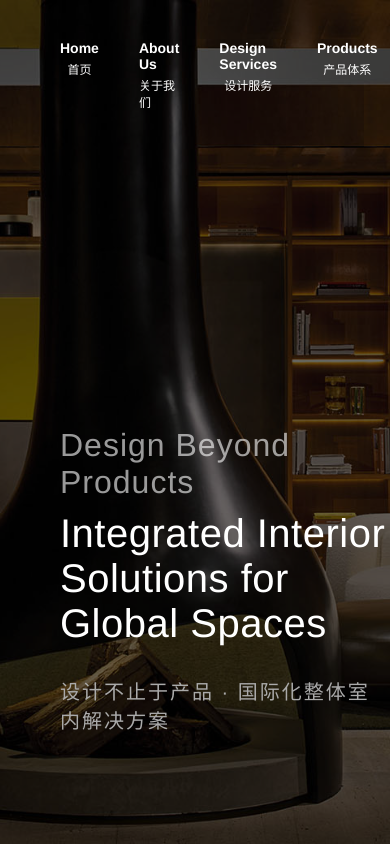
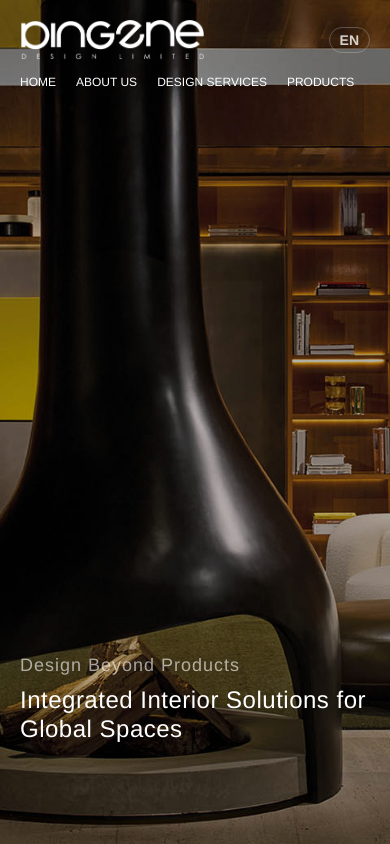
Before and after one commit to ouyangzihong/bingzhe-web-os, a Vue app: page / in a window 390 px wide. Built offline with nearby package versions, Linux system fonts and the light colour scheme.

Commit message:
国际化和手机端适配

```diff
--- a/package.json
+++ b/package.json
@@ -11,6 +11,7 @@
     "core-js": "^3.8.3",
     "gsap": "^3.14.2",
     "vue": "^2.6.14",
+    "vue-i18n": "^8.28.2",
     "vue-router": "^3.6.5"
   },
   "devDependencies": {
--- a/src/components/common/TheNavbar.vue
+++ b/src/components/common/TheNavbar.vue
@@ -6,20 +6,19 @@
 
     <div class="menu-items">
       <div
-        v-for="(item, index) in menuList"
+        v-for="(item, index) in menuKeys"
         :key="index"
         class="menu-item"
         @mouseenter="hoverItem()"
         @mouseleave="resetItem()"
       >
-        <span class="en">{{ item.en }}</span>
-        <span class="cn">{{ item.cn }}</span>
+        <span class="menu-text">{{ $t(`navbar.${item.key}`) }}</span>
         <div class="underline"></div>
       </div>
     </div>
 
-    <div class="lang-switch">
-      <span>EN / CN</span>
+    <div class="lang-switch" @click="toggleLanguage">
+      <span>{{ currentLangLabel }}</span>
     </div>
   </nav>
 </template>
@@ -29,42 +28,39 @@ import gsap from 'gsap';
 
 export default {
   name: 'TheNavbar',
-  // 1. 接收父组件传来的控制信号
   props: {
-    isVisible: {
-      type: Boolean,
-      default: true
-    }
+    isVisible: { type: Boolean, default: true }
   },
   data() {
     return {
-      menuList: [
-        { en: 'Home', cn: '首页', path: '/' },
-        { en: 'About Us', cn: '关于我们', path: '/about' },
-        { en: 'Design Services', cn: '设计服务', path: '/services' },
-        { en: 'Products', cn: '产品体系', path: '/products' },
-        { en: 'Projects', cn: '项目案例', path: '/projects' },
-        { en: 'Industries', cn: '行业应用', path: '/industries' },
-        { en: 'Contact', cn: '联系我们', path: '/contact' }
+      menuKeys: [
+        { key: 'home', path: '/' },
+        { key: 'about', path: '/about' },
+        { key: 'services', path: '/services' },
+        { key: 'products', path: '/products' },
+        { key: 'projects', path: '/projects' },
+        { key: 'industries', path: '/industries' },
+        { key: 'contact', path: '/contact' }
       ]
     };
   },
+  computed: {
+    currentLangLabel() {
+      return this.$i18n.locale === 'en' ? 'EN' : 'CN';
+    }
+  },
   mounted() {
-    // 2. 优化入场动画
     gsap.from(this.$refs.navbar, {
-      y: -100,
-      opacity: 0,
-      duration: 1,
-      ease: 'power3.out',
-      delay: 0.5,
-      // 关键：动画结束后清除 GSAP 设置的样式，把控制权还给 CSS
-      // 这样下面的 .navbar-hidden 才能生效
-      onComplete: () => {
-        gsap.set(this.$refs.navbar, { clearProps: 'all' });
-      }
+      y: -100, opacity: 0, duration: 1, ease: 'power3.out', delay: 0.5,
+      onComplete: () => { gsap.set(this.$refs.navbar, { clearProps: 'all' }); }
     });
   },
   methods: {
+    toggleLanguage() {
+      const newLang = this.$i18n.locale === 'en' ? 'zh' : 'en';
+      this.$i18n.locale = newLang;
+      localStorage.setItem('app-language', newLang);
+    },
     hoverItem() {},
     resetItem() {}
   }
@@ -77,7 +73,7 @@ export default {
 .navbar {
   display: flex;
   justify-content: space-between;
-  align-items: center; // 顶部对齐或居中
+  align-items: center;
   padding: 40px 60px;
   position: fixed;
   top: 0;
@@ -85,67 +81,66 @@ export default {
   z-index: 100;
   box-sizing: border-box;
   color: $text-primary;
+  transition: transform 0.4s ease-in-out, opacity 0.4s ease-in-out;
+  background: transparent; // 确保透明
 
-  transition: transform 0.4s ease-in-out, opacity 0.4s ease-in-out;
-
-  // 隐藏状态：向上位移并透明
   &.navbar-hidden {
     transform: translateY(-100%);
     opacity: 0;
-    pointer-events: none; // 隐藏时禁止点击
+    pointer-events: none;
   }
 
-  .logo-img {
-    height: 40px; // 根据实际 Logo 比例调整
-    width: auto;
-  }
+  .logo-img { height: 40px; width: auto; }
 
   .menu-items {
     display: flex;
     gap: 40px;
 
     .menu-item {
-      display: flex;
-      flex-direction: column;
-      align-items: center;
-      cursor: pointer;
-      position: relative;
-      font-size: 14px;
-
-      .en {
-        font-weight: 600;
-        margin-bottom: 4px;
-      }
-
-      .cn {
-        font-size: 12px;
-        color: #ffffff;
-        transition: color 0.3s;
-      }
-
-      // 动态下划线效果
-      .underline {
-        width: 0%;
-        height: 1px;
-        background-color: #fff;
-        position: absolute;
-        bottom: -5px;
-        transition: width 0.3s ease;
-      }
-
-      &:hover {
-        .cn { color: #fff; }
-        .underline { width: 100%; }
-      }
+      display: flex; flex-direction: column; align-items: center; cursor: pointer; position: relative;
+      .menu-text { font-size: 14px; font-weight: 500; margin-bottom: 4px; text-transform: uppercase; transition: color 0.3s; }
+      .underline { width: 0%; height: 1px; background-color: #fff; position: absolute; bottom: -5px; transition: width 0.3s ease; }
+      &:hover .underline { width: 100%; }
     }
   }
 
   .lang-switch {
-    font-size: 14px;
-    cursor: pointer;
-    font-weight: bold;
-    opacity: 0.8;
-    &:hover { opacity: 1; }
+    font-size: 14px; cursor: pointer; font-weight: bold; opacity: 0.8;
+    border: 1px solid rgba(255,255,255,0.3); padding: 4px 10px; border-radius: 20px;
+    &:hover { opacity: 1; background: rgba(255,255,255,0.1); }
+  }
+
+  /* --- 移动端适配 (小于768px) --- */
+  @media screen and (max-width: 768px) {
+    padding: 20px; // 减小边距
+    flex-wrap: wrap; // 允许换行
+
+    .logo-container {
+      order: 1;
+      flex: 1; // Logo 占左边
+    }
+
+    .lang-switch {
+      order: 2; // 语言切换放右边
+    }
+
+    .menu-items {
+      order: 3;
+      width: 100%; // 菜单占满第二行
+      margin-top: 15px;
+      gap: 20px;
+      overflow-x: auto; // 允许横向滚动
+      padding-bottom: 10px; // 滚动条留白
+      justify-content: flex-start; // 左对齐
+
+      // 隐藏滚动条
+      &::-webkit-scrollbar { display: none; }
+
+      .menu-item .menu-text {
+        font-size: 12px; // 字体变小
+        white-space: nowrap; // 防止文字换行
+      }
+    }
   }
 }
 </style>
--- a/src/components/home/HeroSection.vue
+++ b/src/components/home/HeroSection.vue
@@ -4,19 +4,14 @@
       <div class="text-wrapper">
         <h1 class="headline">
           <div class="line-mask">
-            <span class="anim-text">Design Beyond Products</span>
+            <span class="anim-text">{{ $t('hero.title') }}</span>
           </div>
         </h1>
         <h2 class="sub-headline">
           <div class="line-mask">
-            <span class="anim-text">Integrated Interior Solutions for Global Spaces</span>
+            <span class="anim-text">{{ $t('hero.subtitle') }}</span>
           </div>
         </h2>
-        <div class="cn-description">
-          <div class="line-mask">
-            <span class="anim-text">设计不止于产品 · 国际化整体室内解决方案</span>
-          </div>
-        </div>
       </div>
     </main>
   </section>
@@ -33,14 +28,8 @@ export default {
   methods: {
     initAnimation() {
       const tl = gsap.timeline();
-      // 稍微增加一点延迟，等页面切换顺滑后再执行文字动画
       tl.to('.anim-text', {
-        y: 0,
-        opacity: 1,
-        duration: 1.2,
-        stagger: 0.2,
-        ease: 'power4.out',
-        delay: 0.5
+        y: 0, opacity: 1, duration: 1.2, stagger: 0.2, ease: 'power4.out', delay: 0.5
       });
     }
   }
@@ -50,80 +39,48 @@ export default {
 <style lang="scss" scoped>
 @import '@/assets/styles/_variables.scss';
 
-// 样式基本照搬，但容器类名改成了 hero-section
 .hero-section {
   width: 100%;
-  height: 100%; // 从 100vh 改为 100% (继承父容器高度)
+  height: 100%; // 继承父容器高度 (Home.vue控制)
   position: relative;
   overflow: hidden;
   display: flex;
   flex-direction: column;
-
-  // 背景图设置 (假设你已经设置好了首页背景图)
   background-image: url('~@/assets/images/home-bg.jpg');
   background-size: cover;
   background-position: center;
 
-  // 黑色遮罩
   &::before {
-    content: '';
-    position: absolute;
-    top: 0; left: 0; width: 100%; height: 100%;
-    background-color: rgba(0, 0, 0, 0.6);
-    z-index: 1;
+    content: ''; position: absolute; top: 0; left: 0; width: 100%; height: 100%;
+    background-color: rgba(0, 0, 0, 0.3); z-index: 1;
   }
 }
 
 .hero-content {
-  flex: 1;
-  display: flex;
-  align-items: flex-end;
-  padding: 0 0 100px 60px;
-  color: $text-primary;
-  z-index: 2;
-  position: relative;
+  flex: 1; display: flex; align-items: flex-end; padding: 0 0 100px 60px;
+  color: $text-primary; z-index: 2; position: relative;
 }
 
 .text-wrapper {
   max-width: 800px;
+  .line-mask { overflow: hidden; margin-bottom: 10px; }
+  .anim-text { display: block; transform: translateY(100%); opacity: 0; }
 
-  // 遮罩容器，用于实现文字“从无到有”向上滑出的效果
-  .line-mask {
-    overflow: hidden;
-    margin-bottom: 10px;
+  .headline { font-size: 32px; font-weight: 300; letter-spacing: 1px; color: rgba(255,255,255,0.6); margin-bottom: 10px; }
+  .sub-headline { font-size: 40px; font-weight: 400; margin-bottom: 30px; letter-spacing: 0.5px; line-height: 1.2;}
+  .cn-description { font-size: 20px; font-weight: 300; color: $text-secondary; letter-spacing: 2px; }
+}
+
+/* --- 移动端适配 --- */
+@media screen and (max-width: 768px) {
+  .hero-content {
+    padding: 0 20px 80px 20px; // 左右边距减小
   }
 
-  .anim-text {
-    display: block;
-    transform: translateY(100%); // 初始位置在下方
-    opacity: 0;
+  .text-wrapper {
+    .headline { font-size: 18px; margin-bottom: 5px; } // 小标题变小
+    .sub-headline { font-size: 24px; margin-bottom: 20px; } // 主标题变小
+    .cn-description { font-size: 14px; line-height: 1.6; } // 描述文字变小
   }
-
-  .headline {
-    font-size: 32px;
-    font-weight: unset; // 细体，显高级
-    letter-spacing: 1px;
-    // color: rgba(255,255,255,0.6); // 稍微灰一点的主标题
-    margin-bottom: 10px;
-  }
-
-  .sub-headline {
-    font-size: 35px;
-    font-weight: unset;
-    margin-bottom: 30px;
-    letter-spacing: 0.5px;
-  }
-
-  .cn-description {
-    font-size: 20px;
-    font-weight: unset;
-    color: $text-secondary;
-    letter-spacing: 2px;
-  }
-  .line-mask { overflow: hidden; margin-bottom: 10px; }
-  .anim-text { display: block; transform: translateY(100%); opacity: 0; }
-  .headline { font-size: 32px; font-weight: 300; letter-spacing: 1px; color: rgba(255,255,255,0.6); margin-bottom: 10px; }
-  .sub-headline { font-size: 40px; font-weight: 400; margin-bottom: 30px; letter-spacing: 0.5px; }
-  .cn-description { font-size: 20px; font-weight: 300; color: $text-secondary; letter-spacing: 2px; }
 }
 </style>
--- a/src/components/home/ServicesSection.vue
+++ b/src/components/home/ServicesSection.vue
@@ -8,10 +8,8 @@
       ref="cols"
     >
       <div class="mask"></div>
-
       <div class="content">
-        <h3 class="en-title">{{ item.en }}</h3>
-        <p class="cn-subtitle">{{ item.cn }}</p>
+        <h3 class="en-title">{{ $t(`services.${item.key}`) }}</h3>
       </div>
     </div>
   </section>
@@ -24,17 +22,12 @@ import bgSurfaces from '@/assets/images/service-surfaces.jpg';
 
 export default {
   name: 'ServicesSection',
-  props: {
-    isActive: {
-      type: Boolean,
-      default: false
-    }
-  },
+  props: { isActive: { type: Boolean, default: false } },
   data() {
     return {
       servicesList: [
-        { en: 'Design Services', cn: '设计服务', bgImage: bgDesign },
-        { en: 'Wallcovering & Surfaces', cn: '墙面系统与表面材料', bgImage: bgSurfaces },
+        { key: 'design', bgImage: bgDesign },
+        { key: 'surfaces', bgImage: bgSurfaces },
       ],
       hasAnimated: false
     };
@@ -51,12 +44,7 @@ export default {
     playEnterAnimation() {
       const tl = gsap.timeline();
       tl.to(this.$refs.cols, {
-        y: 0,
-        opacity: 1,
-        duration: 1.2,
-        stagger: 0.2,
-        ease: 'power3.out',
-        delay: 0.2
+        y: 0, opacity: 1, duration: 1.2, stagger: 0.2, ease: 'power3.out', delay: 0.2
       });
     }
   }
@@ -68,14 +56,13 @@ export default {
 
 .services-section {
   width: 100%;
-  height: 100%; // 继承父容器高度
+  height: 100%;
   display: flex;
   overflow: hidden;
 }
 
 .service-col {
-  // --- 关键点 1: 基础 Flex 设置 ---
-  flex: 1; // 默认大家平分宽度
+  flex: 1;
   height: 100%;
   background-size: cover;
   background-position: center;
@@ -85,63 +72,48 @@ export default {
   align-items: flex-end;
   padding-bottom: 100px;
   border-right: 1px solid rgba(255, 255, 255, 0.1);
-  cursor: pointer; // 鼠标变手型，提示可交互
+  cursor: pointer;
+  transition: flex 0.6s cubic-bezier(0.25, 1, 0.5, 1); // 电脑端的宽度动画
 
-  // --- 关键点 2: 动画过渡设置 ---
-  // transition 包含 flex (宽度变化) 和 filter (可能的滤镜变化)
-  // cubic-bezier 是一种带有回弹感的曲线，比 ease 更丝滑
-  transition: flex 0.6s cubic-bezier(0.25, 1, 0.5, 1), transform 0.6s ease;
+  // &.initial-state { transform: translateY(150px); opacity: 0; }
+  &:last-child { border-right: none; }
 
-  // 初始入场动画状态 (保持不变)
-  &.initial-state {
-    transform: translateY(150px);
-    opacity: 0;
-  }
+  // 电脑端悬浮变宽
+  &:hover { flex: 2; }
 
-  &:last-child {
-    border-right: none;
-  }
-
-  // --- 关键点 3: 悬浮交互 (核心) ---
-  &:hover {
-    // 当鼠标悬浮时，权重变为 2 (即宽度变为原来的约 2 倍)
-    // 其他兄弟元素保持 flex: 1，所以会被自然挤压
-    flex: 2;
-  }
-
-  // 遮罩层 (颜色固定为 0.4，去掉 hover 变化)
   .mask {
-    position: absolute;
-    top: 0;
-    left: 0;
-    width: 100%;
-    height: 100%;
-    background-color: rgba(0, 0, 0, 0.4);
-    // 这里移除了 transition 和 hover 效果
-    pointer-events: none; // 确保鼠标事件穿透给父容器
+    position: absolute; top: 0; left: 0; width: 100%; height: 100%;
+    background-color: rgba(0, 0, 0, 0.1); pointer-events: none;
   }
 
   .content {
-    position: relative;
-    z-index: 2;
-    text-align: center;
-    color: $text-primary;
-
-    // 防止宽度压缩时文字折行太厉害，保持内容区的最小宽度
+    position: relative; z-index: 2; text-align: center; color: $text-primary;
     min-width: 200px;
-    transition: opacity 0.3s;
 
     .en-title {
-      font-size: 24px;
-      font-weight: 400;
-      margin-bottom: 12px;
-      white-space: nowrap; // 强制不换行，保持美观
+      font-size: 24px; font-weight: 400; margin-bottom: 12px; white-space: nowrap;
     }
+  }
+}
 
-    .cn-subtitle {
-      font-size: 14px;
-      color: $text-secondary;
-      font-weight: 300;
+/* --- 移动端适配 --- */
+@media screen and (max-width: 768px) {
+  .services-section {
+    flex-direction: column; // 改为竖向排列
+  }
+
+  .service-col {
+    width: 100%; // 宽度占满
+    flex: 1; // 高度平分
+    border-right: none;
+    border-bottom: 1px solid rgba(255,255,255,0.1); // 改为底部边框
+    padding-bottom: 40px; // 减小底部留白
+
+    // 手机端取消悬浮变宽效果，保持平分，防止触摸乱跳
+    &:hover { flex: 1; }
+
+    .content {
+      .en-title { font-size: 18px; } // 字体调小
     }
   }
 }
--- /dev/null
+++ b/src/i18n/en.js
@@ -0,0 +1,21 @@
+export default {
+  navbar: {
+    home: 'Home',
+    about: 'About Us',
+    services: 'Design Services',
+    products: 'Products',
+    projects: 'Projects',
+    industries: 'Industries',
+    contact: 'Contact'
+  },
+  hero: {
+    title: 'Design Beyond Products',
+    subtitle: 'Integrated Interior Solutions for Global Spaces',
+    desc: 'Creating immersive environments that redefine spatial experiences.' // 英文模式下的补充描述
+  },
+  services: {
+    design: 'Design Services',
+    surfaces: 'Wallcovering & Surfaces',
+    furniture: 'Soft Furnishing & Furniture'
+  }
+}
--- /dev/null
+++ b/src/i18n/index.js
@@ -0,0 +1,20 @@
+import Vue from 'vue'
+import VueI18n from 'vue-i18n'
+import en from './en'
+import zh from './zh'
+
+Vue.use(VueI18n)
+
+// 1. 获取浏览器缓存，如果没有就默认英文 'en'
+const savedLang = localStorage.getItem('app-language') || 'en'
+
+const i18n = new VueI18n({
+  locale: savedLang, // 设置当前语言
+  fallbackLocale: 'en', // 如果找不到翻译，回退到英文
+  messages: {
+    en,
+    zh
+  }
+})
+
+export default i18n
--- /dev/null
+++ b/src/i18n/zh.js
@@ -0,0 +1,22 @@
+export default {
+  navbar: {
+    home: '首页',
+    about: '关于我们',
+    services: '设计服务',
+    products: '产品体系',
+    projects: '项目案例',
+    industries: '行业应用',
+    contact: '联系我们'
+  },
+  hero: {
+    // 对应替换原有的英文位置
+    title: '设计不止于产品',
+    subtitle: '国际化整体室内解决方案',
+    desc: '我们致力于创造沉浸式的环境，重新定义空间体验。'
+  },
+  services: {
+    design: '设计服务',
+    surfaces: '墙面系统与表面材料',
+    furniture: '软装与家具系统'
+  }
+}
--- a/src/main.js
+++ b/src/main.js
@@ -1,13 +1,13 @@
 import Vue from 'vue'
 import App from './App.vue'
-import router from './router' // 引入路由配置
-
-// 引入全局样式 (确保我们在第一步中创建的样式被应用)
+import router from './router'
+import i18n from './i18n' // <--- 引入配置
 import '@/assets/styles/_reset.scss'
 
 Vue.config.productionTip = false
 
 new Vue({
-  router, // <--- 关键点：必须把 router 注入到这里
+  router,
+  i18n, // <--- 挂载到实例
   render: h => h(App)
 }).$mount('#app')
```
Also changed, not shown: 1 other file (tests, documents, lock files or other folders).
